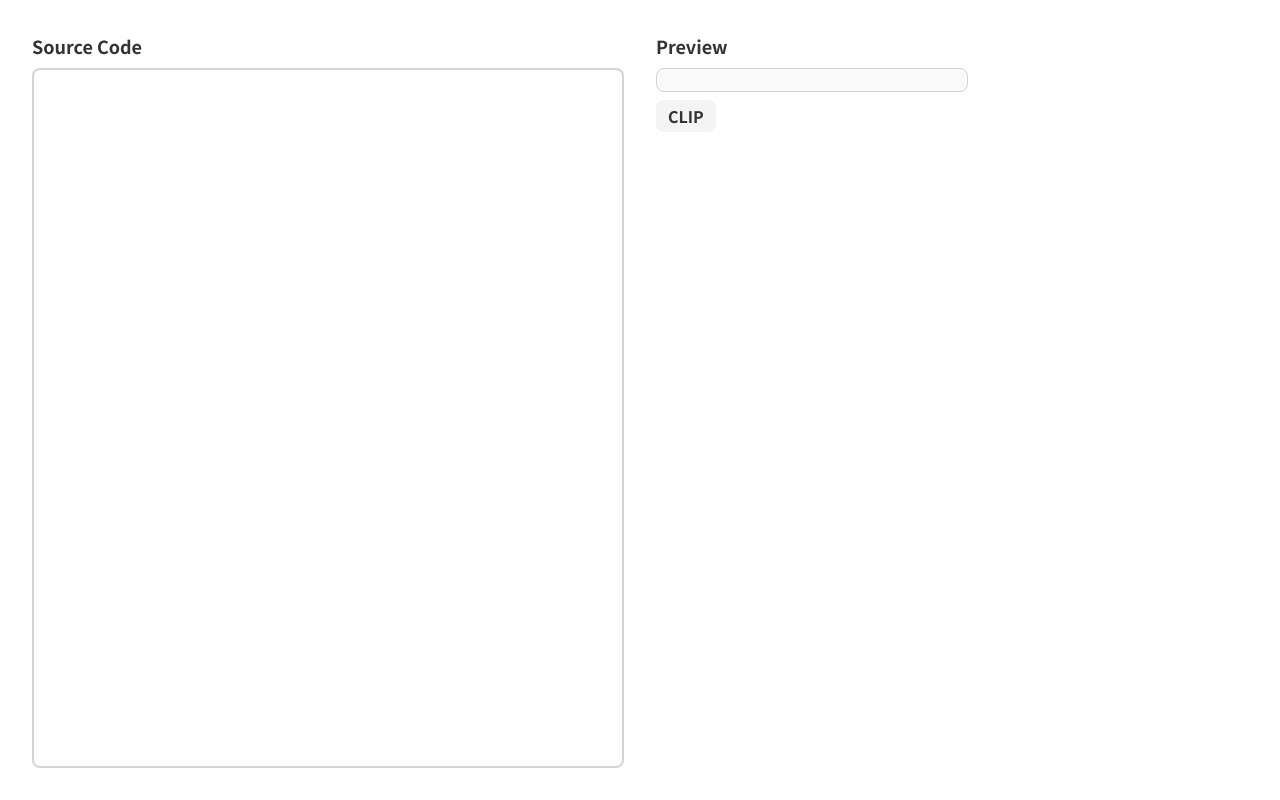
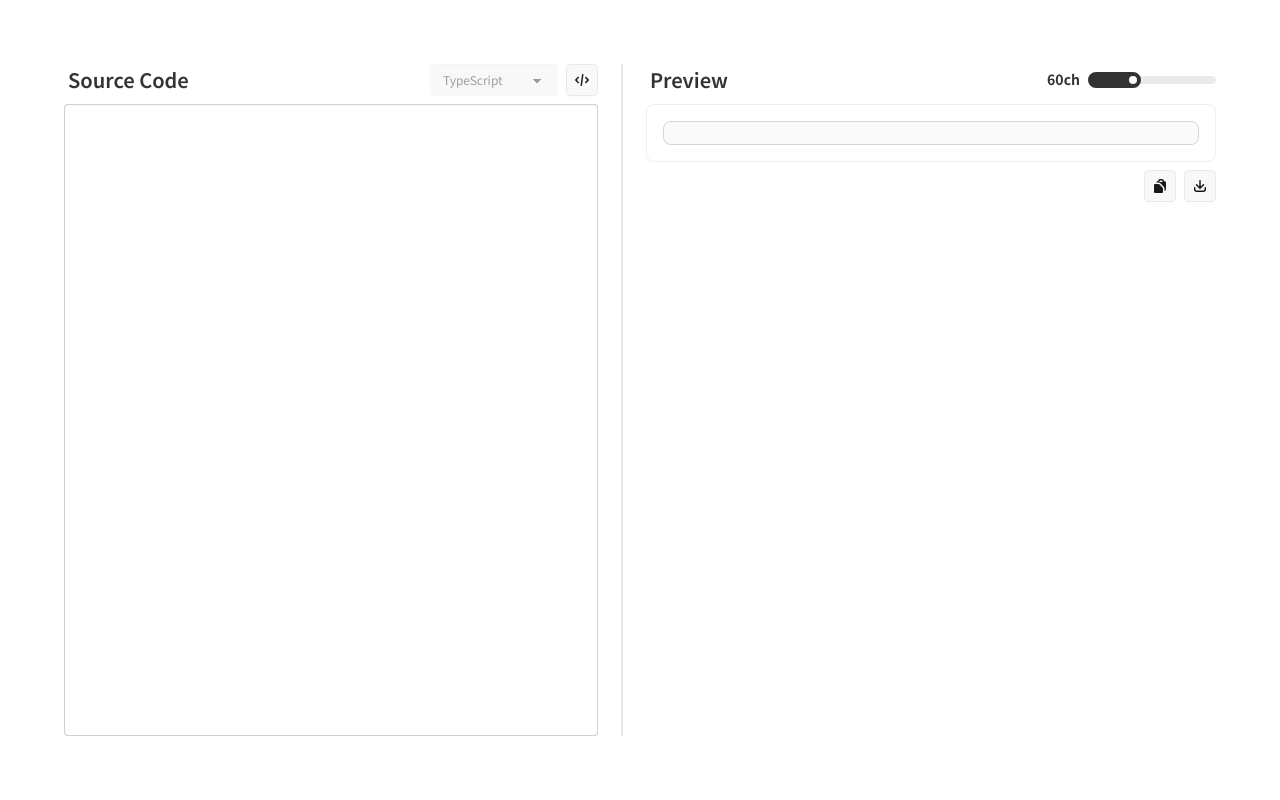
Before and after one commit to maru0210/Code-Capture, a React (Vite) app: page / in a window 1280 px wide. Built offline with nearby package versions, Linux system fonts and the light colour scheme; a web font is replaced by a local one.

Commit message:
implement

```diff
--- a/src/App.tsx
+++ b/src/App.tsx
@@ -2,76 +2,186 @@ import hljs from "highlight.js";
 import "highlight.js/styles/atom-one-light.min.css";
 import * as htmlToImage from "html-to-image";
 import { useRef, useState } from "react";
+import Icon from "./components/Icon";
+import useNotice, { type NoticeType } from "./hooks/useNotice";
+import { prettier } from "./libs/utils";
 
 function App() {
-  const [text, setText] = useState("");
+  const [source, setSource] = useState("");
+  const [width, setWidth] = useState(60);
+  const [notices, notify] = useNotice();
 
   const divRef = useRef<HTMLDivElement>(null);
 
-  function highlight(text: string) {
-    return hljs.highlight(text, { language: "javascript" }).value;
+  async function handlePrettier() {
+    try {
+      setSource(await prettier(source, width));
+    } catch (error) {
+      if (error instanceof SyntaxError) {
+        notify(`[SyntaxError] ${error.message}`, "error");
+      } else {
+        notify(`[Error] ${String(error)}`, "error");
+      }
+    }
   }
 
-  async function clip() {
+  function highlight(text: string) {
+    return hljs.highlight(text, { language: "TypeScript" }).value;
+  }
+
+  async function save(options: { clipbourd?: boolean } = { clipbourd: false }) {
     const div = divRef.current;
     if (!div) return;
 
-    const width = div.offsetWidth;
-    const height = div.offsetHeight;
+    const canvas = await notify("画像変換中", "process", () =>
+      htmlToImage.toCanvas(div, {
+        canvasWidth: div.offsetWidth * 2,
+        canvasHeight: div.offsetHeight * 2,
+      }),
+    );
 
-    const canvas = await htmlToImage.toCanvas(div, {
-      canvasWidth: width * 2,
-      canvasHeight: height * 2,
-    });
-
+    if (options.clipbourd) {
       canvas.toBlob(async (blob) => {
         if (!blob) return;
         await navigator.clipboard.write([
           new ClipboardItem({ "image/png": blob }),
         ]);
       }, "image/png");
-
-    alert("クリップボードに保存しました");
-
-    // const anchor = document.createElement("a");
-    // anchor.href = canvas.toDataURL("image/png");
-    // anchor.download = "code.png";
-    // anchor.click();
+      notify("クリップボードにコピーしました");
+    } else {
+      const anchor = document.createElement("a");
+      anchor.href = canvas.toDataURL("image/png");
+      anchor.download = "capture.png";
+      anchor.click();
+      notify("画像を保存しました");
+    }
   }
 
   return (
     <div className="h-screen w-screen text-[#333]">
-      <div className="flex size-full gap-8 p-8">
-        <div className="flex flex-1 flex-col gap-2">
-          <div className="text-lg font-bold">Source Code</div>
+      <div className="mx-auto flex size-full p-16">
+        <div className="flex flex-1 flex-col space-y-2">
+          <div className="flex items-center justify-between">
+            <div className="px-1 text-xl font-semibold">Source Code</div>
+
+            <div className="flex gap-2">
+              <select
+                className="select select-sm w-32"
+                name="language"
+                disabled
+              >
+                <option>TypeScript</option>
+              </select>
+              <button className="btn btn-sm btn-square" onClick={handlePrettier}>
+                <Icon name="code" />
+              </button>
+            </div>
+          </div>
+
+          <div className="flex-1">
             <textarea
-            className="font-code size-full resize-none rounded-lg p-3 outline-2 -outline-offset-2 outline-zinc-300"
-            value={text}
-            onChange={(e) => setText(e.target.value)}
+              className="textarea font-code size-full resize-none"
+              name="source"
+              value={source}
+              onChange={(e) => setSource(e.target.value)}
             />
           </div>
-        <div className="flex flex-1 flex-col items-start gap-2">
-          <div className="text-lg font-bold">Preview</div>
+        </div>
+
+        <div className="divider divider-horizontal" />
+
+        <div className="flex flex-1 flex-col space-y-2">
+          <div className="flex items-center justify-between">
+            <div className="px-1 text-xl font-semibold">Preview</div>
+            <div className="h-8" />
+            <div className="flex items-center gap-2">
+              <div className="pb-0.5 text-sm font-bold">{width}ch</div>
+              <input
+                type="range"
+                className="range range-xs w-32"
+                min={40}
+                max={100}
+                step={10}
+                value={width}
+                onChange={(e) => setWidth(Number(e.target.value))}
+              />
+            </div>
+          </div>
+
+          <div className="card card-border border-base-300 flex max-h-full items-center overflow-auto p-4">
             <div
-            className="rounded-lg bg-zinc-50 p-3 outline-1 -outline-offset-1 outline-zinc-300"
+              className="rounded-lg bg-zinc-50 px-4 py-3 outline-1 -outline-offset-1 outline-zinc-300"
               ref={divRef}
             >
               <pre
-              className="font-code"
-              style={{ width: "30ch" }}
-              dangerouslySetInnerHTML={{ __html: highlight(text) }}
+                className="font-code text-sm select-none"
+                style={{ width: `${width}ch` }}
+                dangerouslySetInnerHTML={{ __html: highlight(source) }}
               />
             </div>
+          </div>
+
+          <div className="flex justify-end gap-2">
             <button
-            className="cursor-pointer rounded-lg bg-zinc-100 px-3 py-1 font-bold transition hover:brightness-90"
-            onClick={clip}
+              className="btn btn-sm btn-square"
+              onClick={() => save({ clipbourd: true })}
             >
-            CLIP
+              <Icon name="clipboard" />
+            </button>
+            <button className="btn btn-sm btn-square" onClick={() => save()}>
+              <Icon name="download" />
             </button>
           </div>
+        </div>
+      </div>
+
+      <div className="toast toast-center *:mx-auto">
+        {notices.map(({ id, type, msg }) => (
+          <Alert type={type} msg={msg} key={id} />
+        ))}
       </div>
     </div>
   );
 }
 
 export default App;
+
+function Alert({ type, msg }: { type: NoticeType; msg: string }) {
+  switch (type) {
+    case "info":
+      return (
+        <div>
+          <div className="join join-vertical animate-notice-fadeout card overflow-hidden">
+            <div className="alert join-item">
+              <Icon name="info" />
+              <span>{msg}</span>
+            </div>
+            <div className="join-item h-1">
+              <div className="animate-notice-progress h-full bg-blue-300" />
+            </div>
+          </div>
+        </div>
+      );
+    case "error":
+      return (
+        <div className="join join-vertical animate-notice-fadeout card overflow-hidden">
+          <div className="alert alert-error alert-soft join-item">
+            <Icon name="error" />
+            <pre>{msg}</pre>
+          </div>
+          <div className="join-item h-1">
+            <div className="animate-notice-progress h-full bg-red-300" />
+          </div>
+        </div>
+      );
+    case "process":
+      return (
+        <div className="alert">
+          <span className="animate-spin">
+            <Icon name="loading" />
+          </span>
+          {msg}
+        </div>
+      );
+  }
+}
--- /dev/null
+++ b/src/components/Icon.tsx
@@ -0,0 +1,90 @@
+const icons = {
+  code: (
+    <svg
+      xmlns="http://www.w3.org/2000/svg"
+      viewBox="0 0 16 16"
+      fill="currentColor"
+      className="size-4"
+    >
+      <path
+        fillRule="evenodd"
+        d="M4.78 4.97a.75.75 0 0 1 0 1.06L2.81 8l1.97 1.97a.75.75 0 1 1-1.06 1.06l-2.5-2.5a.75.75 0 0 1 0-1.06l2.5-2.5a.75.75 0 0 1 1.06 0ZM11.22 4.97a.75.75 0 0 0 0 1.06L13.19 8l-1.97 1.97a.75.75 0 1 0 1.06 1.06l2.5-2.5a.75.75 0 0 0 0-1.06l-2.5-2.5a.75.75 0 0 0-1.06 0ZM8.856 2.008a.75.75 0 0 1 .636.848l-1.5 10.5a.75.75 0 0 1-1.484-.212l1.5-10.5a.75.75 0 0 1 .848-.636Z"
+        clipRule="evenodd"
+      />
+    </svg>
+  ),
+  clipboard: (
+    <svg
+      xmlns="http://www.w3.org/2000/svg"
+      viewBox="0 0 16 16"
+      fill="currentColor"
+      className="size-4"
+    >
+      <path
+        fillRule="evenodd"
+        d="M11.986 3H12a2 2 0 0 1 2 2v6a2 2 0 0 1-1.5 1.937v-2.523a2.5 2.5 0 0 0-.732-1.768L8.354 5.232A2.5 2.5 0 0 0 6.586 4.5H4.063A2 2 0 0 1 6 3h.014A2.25 2.25 0 0 1 8.25 1h1.5a2.25 2.25 0 0 1 2.236 2ZM10.5 4v-.75a.75.75 0 0 0-.75-.75h-1.5a.75.75 0 0 0-.75.75V4h3Z"
+        clipRule="evenodd"
+      />
+      <path d="M3 6a1 1 0 0 0-1 1v7a1 1 0 0 0 1 1h7a1 1 0 0 0 1-1v-3.586a1 1 0 0 0-.293-.707L7.293 6.293A1 1 0 0 0 6.586 6H3Z" />
+    </svg>
+  ),
+  download: (
+    <svg
+      xmlns="http://www.w3.org/2000/svg"
+      viewBox="0 0 16 16"
+      fill="currentColor"
+      className="size-4"
+    >
+      <path d="M8.75 2.75a.75.75 0 0 0-1.5 0v5.69L5.03 6.22a.75.75 0 0 0-1.06 1.06l3.5 3.5a.75.75 0 0 0 1.06 0l3.5-3.5a.75.75 0 0 0-1.06-1.06L8.75 8.44V2.75Z" />
+      <path d="M3.5 9.75a.75.75 0 0 0-1.5 0v1.5A2.75 2.75 0 0 0 4.75 14h6.5A2.75 2.75 0 0 0 14 11.25v-1.5a.75.75 0 0 0-1.5 0v1.5c0 .69-.56 1.25-1.25 1.25h-6.5c-.69 0-1.25-.56-1.25-1.25v-1.5Z" />
+    </svg>
+  ),
+  loading: (
+    <svg
+      xmlns="http://www.w3.org/2000/svg"
+      viewBox="0 0 16 16"
+      fill="currentColor"
+      className="size-4"
+    >
+      <path
+        fillRule="evenodd"
+        d="M13.836 2.477a.75.75 0 0 1 .75.75v3.182a.75.75 0 0 1-.75.75h-3.182a.75.75 0 0 1 0-1.5h1.37l-.84-.841a4.5 4.5 0 0 0-7.08.932.75.75 0 0 1-1.3-.75 6 6 0 0 1 9.44-1.242l.842.84V3.227a.75.75 0 0 1 .75-.75Zm-.911 7.5A.75.75 0 0 1 13.199 11a6 6 0 0 1-9.44 1.241l-.84-.84v1.371a.75.75 0 0 1-1.5 0V9.591a.75.75 0 0 1 .75-.75H5.35a.75.75 0 0 1 0 1.5H3.98l.841.841a4.5 4.5 0 0 0 7.08-.932.75.75 0 0 1 1.025-.273Z"
+        clipRule="evenodd"
+      />
+    </svg>
+  ),
+  error: (
+    <svg
+      xmlns="http://www.w3.org/2000/svg"
+      viewBox="0 0 16 16"
+      fill="currentColor"
+      className="size-4"
+    >
+      <path
+        fillRule="evenodd"
+        d="M8 15A7 7 0 1 0 8 1a7 7 0 0 0 0 14Zm2.78-4.22a.75.75 0 0 1-1.06 0L8 9.06l-1.72 1.72a.75.75 0 1 1-1.06-1.06L6.94 8 5.22 6.28a.75.75 0 0 1 1.06-1.06L8 6.94l1.72-1.72a.75.75 0 1 1 1.06 1.06L9.06 8l1.72 1.72a.75.75 0 0 1 0 1.06Z"
+        clipRule="evenodd"
+      />
+    </svg>
+  ),
+  info: (
+    <svg
+      xmlns="http://www.w3.org/2000/svg"
+      viewBox="0 0 16 16"
+      fill="currentColor"
+      className="size-4"
+    >
+      <path
+        fillRule="evenodd"
+        d="M15 8A7 7 0 1 1 1 8a7 7 0 0 1 14 0ZM9 5a1 1 0 1 1-2 0 1 1 0 0 1 2 0ZM6.75 8a.75.75 0 0 0 0 1.5h.75v1.75a.75.75 0 0 0 1.5 0v-2.5A.75.75 0 0 0 8.25 8h-1.5Z"
+        clipRule="evenodd"
+      />
+    </svg>
+  ),
+};
+
+type Icon = keyof typeof icons;
+
+export default function Icon({ name }: { name: Icon }) {
+  return icons[name];
+}
--- /dev/null
+++ b/src/hooks/useNotice.ts
@@ -0,0 +1,45 @@
+import { useCallback, useState } from "react";
+
+export type NoticeType = "info" | "error" | "process";
+
+type Notice = {
+  id: number;
+  type: NoticeType;
+  msg: string;
+};
+
+type Notify = {
+  (msg: string): void;
+  (msg: string, type: "error"): void;
+  <T>(msg: string, type: "process", process: () => Promise<T>): Promise<T>;
+};
+
+export default function useNotice(): [notices: Notice[], notify: Notify] {
+  const [notices, setNotices] = useState<Notice[]>([]);
+
+  const notify: Notify = useCallback(
+    async <S>(msg: string, type: NoticeType = "info", process?: () => S) => {
+      const id = Date.now();
+      const notice: Notice = { id, type, msg };
+
+      switch (type) {
+        case "info":
+        case "error":
+          setNotices((prev) => [...prev, notice]);
+          setTimeout(
+            () => setNotices((prev) => prev.filter((v) => v.id != id)),
+            3000,
+          );
+          return;
+        case "process":
+          setNotices((prev) => [...prev, notice]);
+          const value = await process?.();
+          setNotices((prev) => prev.filter((v) => v.id != id));
+          return value;
+      }
+    },
+    [],
+  );
+
+  return [notices, notify];
+}
```
Lines whose indentation alone changed are shown as unchanged.
